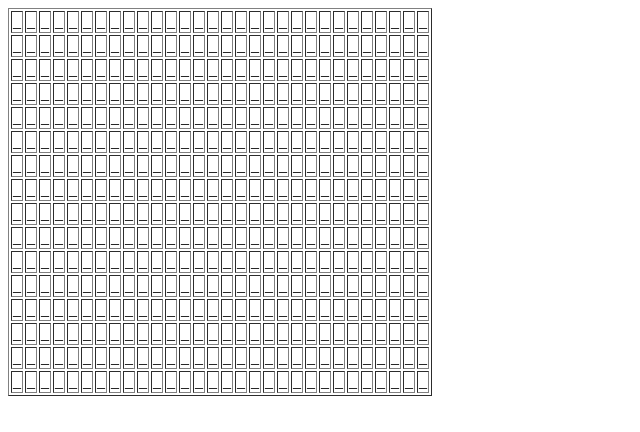
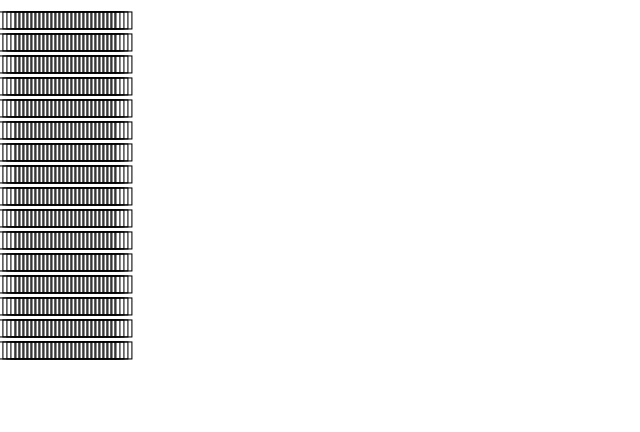
Before and after one commit to tzs/interview_minesweeper, a plain HTML site: page ms.html in a window 1280 px wide. Shown: the whole page, without its empty margins (0-640 px from the left). Drawn offline with Linux system fonts and the light colour scheme.

Commit message:
Make display slightly less ugly

```diff
--- a/ms.html
+++ b/ms.html
@@ -5,6 +5,6 @@
     <script src="ms.js?1"></script>
 </head>
 <body onload="init()">
-    <table border="1" id="display">
+    <table id="display">
     </table>
 </body>
--- a/ms.js
+++ b/ms.js
@@ -16,7 +16,7 @@ function init()
     // clear display
     els = document.getElementsByTagName('td');
     for (i = 0; i < els.length; ++i) {
-        els[i].innerHTML = '_';
+        els[i].innerHTML = '&#8414;';
     }
 
     // empty minefield
```
